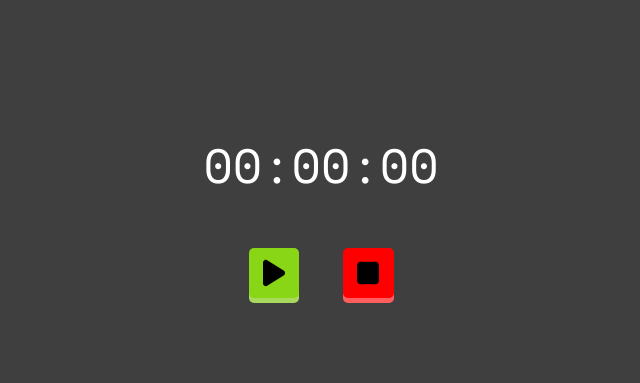
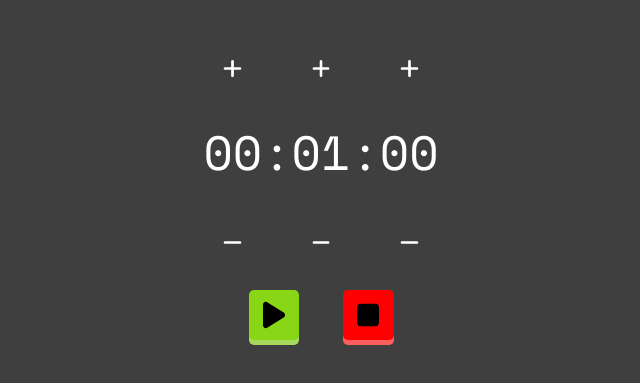
Before and after one commit to FrizieBtw/chrono, a plain HTML site: page index.html in a window 1280 px wide. Shown: the part 211-594 px from the top of the page, without its empty margins (319-959 px from the left). Drawn offline with nearby package versions, Linux system fonts and the light colour scheme.

Commit message:
debut js

```diff
--- a/index.html
+++ b/index.html
@@ -9,11 +9,11 @@
     <body>
         <div id="chrono">
             <div id="time">
-                <p id="h">00</p>
+                <div id="heures"><img src="images/plus.svg" alt="plus"><p id="h">00</p><img src="images/minus.svg" alt="minus"></div>
                 <p class="sep">:</p>
-                <p id="m">00</p>
+                <div id="minutes"><img src="images/plus.svg" alt="plus"><p id="m">01</p><img src="images/minus.svg" alt="minus"></div>
                 <p class="sep">:</p>
-                <p id="s">00</p>
+                <div id="secondes"><img src="images/plus.svg" alt="plus"><p id="s">00</p><img src="images/minus.svg" alt="minus"></div>
             </div>
             <div id="controls">
                 <button id="play"><img src="images/play.svg" alt="play"></button>
--- a/main.css
+++ b/main.css
@@ -33,6 +33,16 @@ img {
     width: auto;
 }
 
+#time img {
+    filter: invert(1);
+    cursor: pointer;
+}
+
+#time p {
+    margin-top: 0;
+    margin-bottom: 25px;
+}
+
 #controls {
     display: flex;
     justify-content: space-between;
@@ -52,7 +62,12 @@ button {
     display: flex;
     justify-content: center;
     align-items: center;
+    cursor: pointer;
+}
 
+#play:active, #pause:active, #reinit:active {
+	transform: translateY(5px);
+	box-shadow: 0px 0px 0px 0px;
 }
 
 #pause {
```
Also changed, not shown: main.js (added, +10 -0 lines), images/minus.svg (added), images/plus.svg (added).
